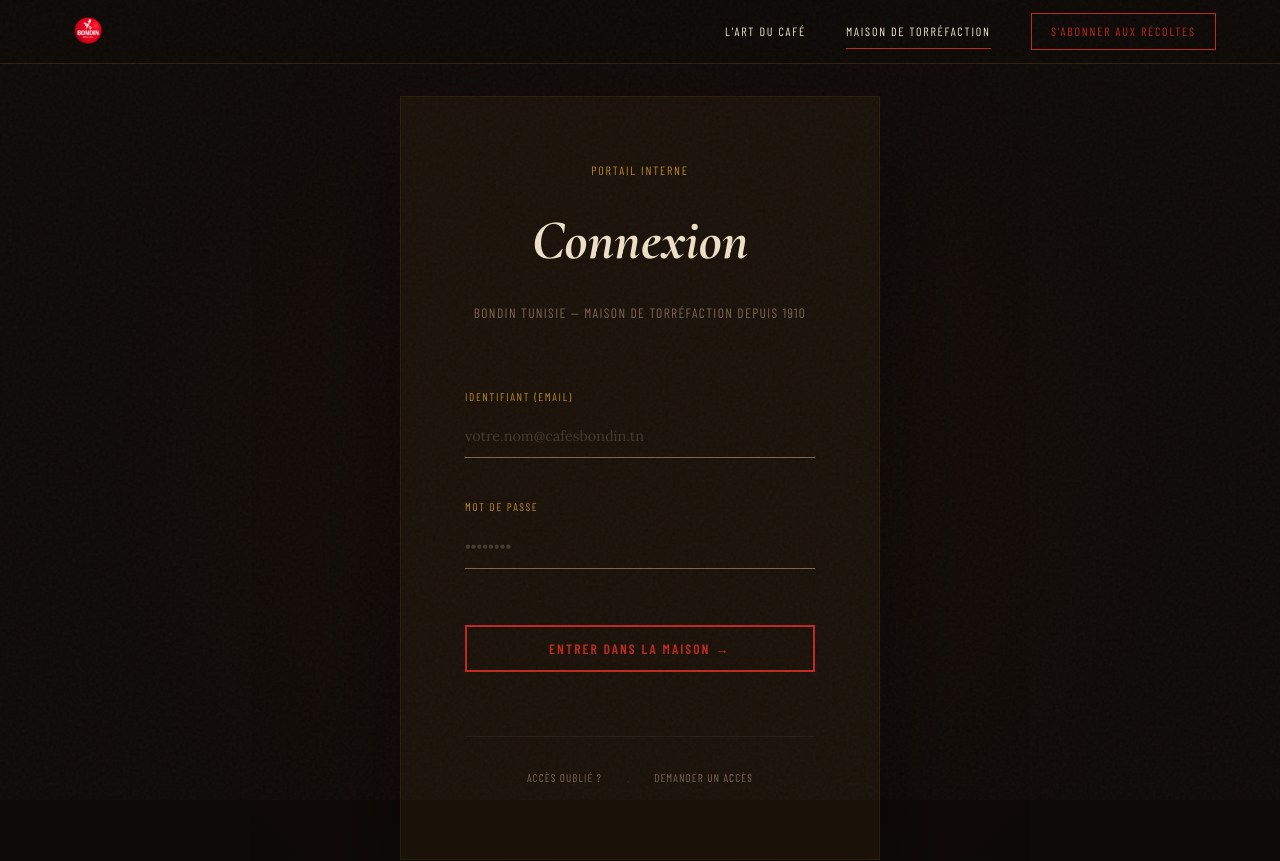
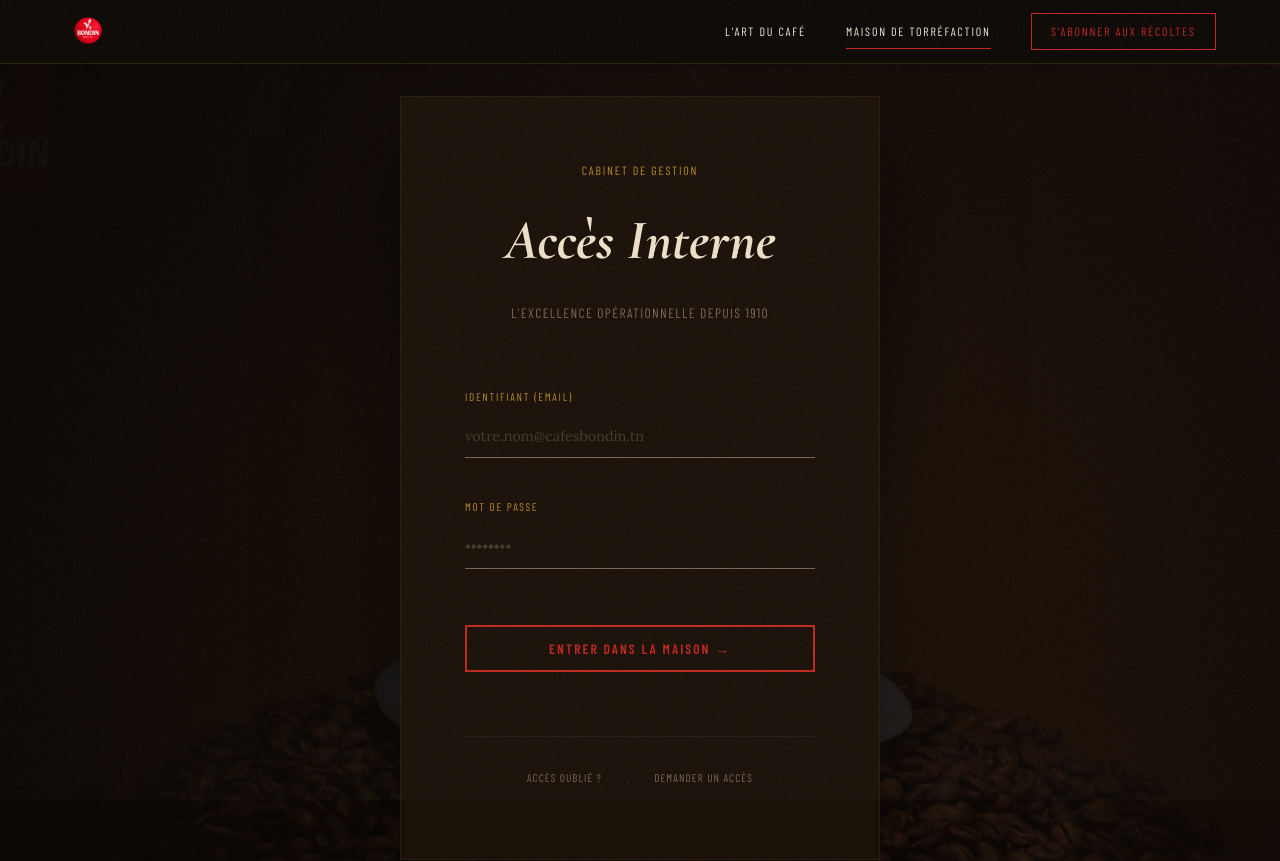
Before and after one commit to nefziamine/BondinCofee, an Angular app in the folder frontend/: page /login in a window 1280 px wide. Shown: the top 861 px of the page. Built offline with nearby package versions, Linux system fonts and the light colour scheme; a web font is replaced by a local one.

Commit message:
Finalize Cabinet de Gestion: Full alignment across Login, Register, and Landing

```diff
--- a/frontend/src/app/pages/login/login.html
+++ b/frontend/src/app/pages/login/login.html
@@ -2,9 +2,9 @@
   <div class="login-container">
     <div class="login-box">
       <header class="login-header">
-        <span class="ui-label">Portail Interne</span>
-        <h1>Connexion</h1>
-        <p class="subtitle">BONDIN Tunisie — Maison de Torréfaction depuis 1910</p>
+        <span class="ui-label">Cabinet de Gestion</span>
+        <h1>Accès Interne</h1>
+        <p class="subtitle">L’Excellence Opérationnelle depuis 1910</p>
       </header>
 
       <form [formGroup]="loginForm" (ngSubmit)="onSubmit()" class="login-form">
--- a/frontend/src/app/pages/login/login.scss
+++ b/frontend/src/app/pages/login/login.scss
@@ -4,7 +4,9 @@
 
 .login-page {
   min-height: 100vh;
-  background: var(--bg-dark);
+  background-image: url('/assets/images/hero_bondin_updated.jpg');
+  background-size: cover;
+  background-position: center;
   display: flex;
   align-items: center;
   justify-content: center;
@@ -15,7 +17,7 @@
     content: "";
     position: absolute;
     inset: 0;
-    background: radial-gradient(circle at center, rgba(140, 58, 30, 0.1) 0%, transparent 70%);
+    background: linear-gradient(135deg, rgba(8, 6, 4, 0.98) 0%, rgba(14, 10, 7, 0.85) 100%);
     pointer-events: none;
   }
 }
--- a/frontend/src/app/pages/register/register.html
+++ b/frontend/src/app/pages/register/register.html
@@ -2,9 +2,9 @@
   <div class="register-container">
     <div class="register-box">
       <header class="register-header">
-        <span class="ui-label">Portail Interne</span>
-        <h1>Rejoindre</h1>
-        <p class="subtitle">BONDIN Tunisie — Tradition & Excellence</p>
+        <span class="ui-label">Cabinet de Gestion</span>
+        <h1>Solliciter un Accès</h1>
+        <p class="subtitle">L’Excellence Opérationnelle depuis 1910</p>
       </header>
 
       <form [formGroup]="registerForm" (ngSubmit)="onSubmit()" class="register-form">
--- a/frontend/src/app/pages/register/register.scss
+++ b/frontend/src/app/pages/register/register.scss
@@ -4,7 +4,9 @@
 
 .register-page {
   min-height: 100vh;
-  background: var(--bg-dark);
+  background-image: url('/assets/images/hero_bondin_updated.jpg');
+  background-size: cover;
+  background-position: center;
   display: flex;
   align-items: center;
   justify-content: center;
@@ -15,7 +17,7 @@
     content: "";
     position: absolute;
     inset: 0;
-    background: radial-gradient(circle at center, rgba(140, 58, 30, 0.08) 0%, transparent 70%);
+    background: linear-gradient(135deg, rgba(8, 6, 4, 0.98) 0%, rgba(14, 10, 7, 0.85) 100%);
     pointer-events: none;
   }
 }
```
